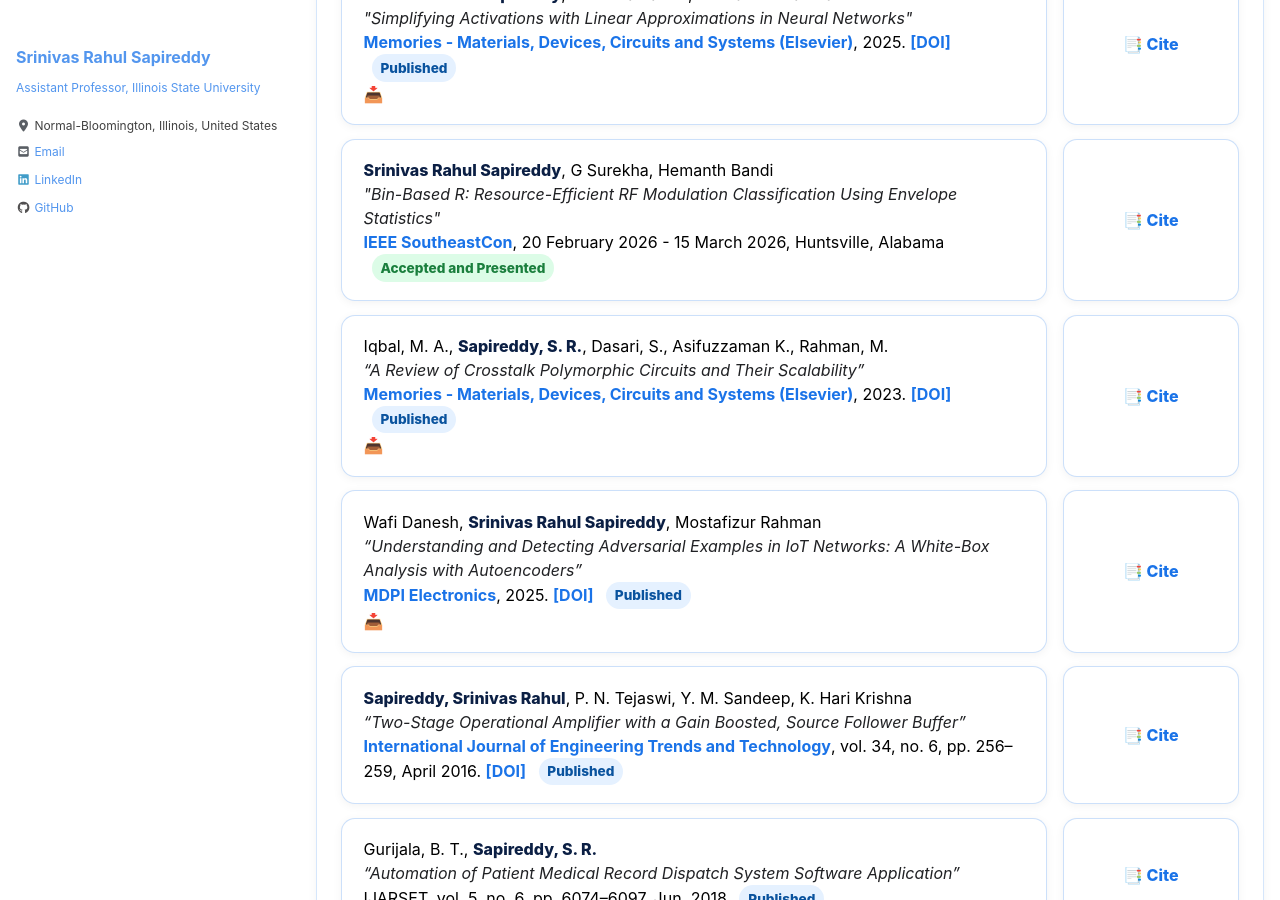
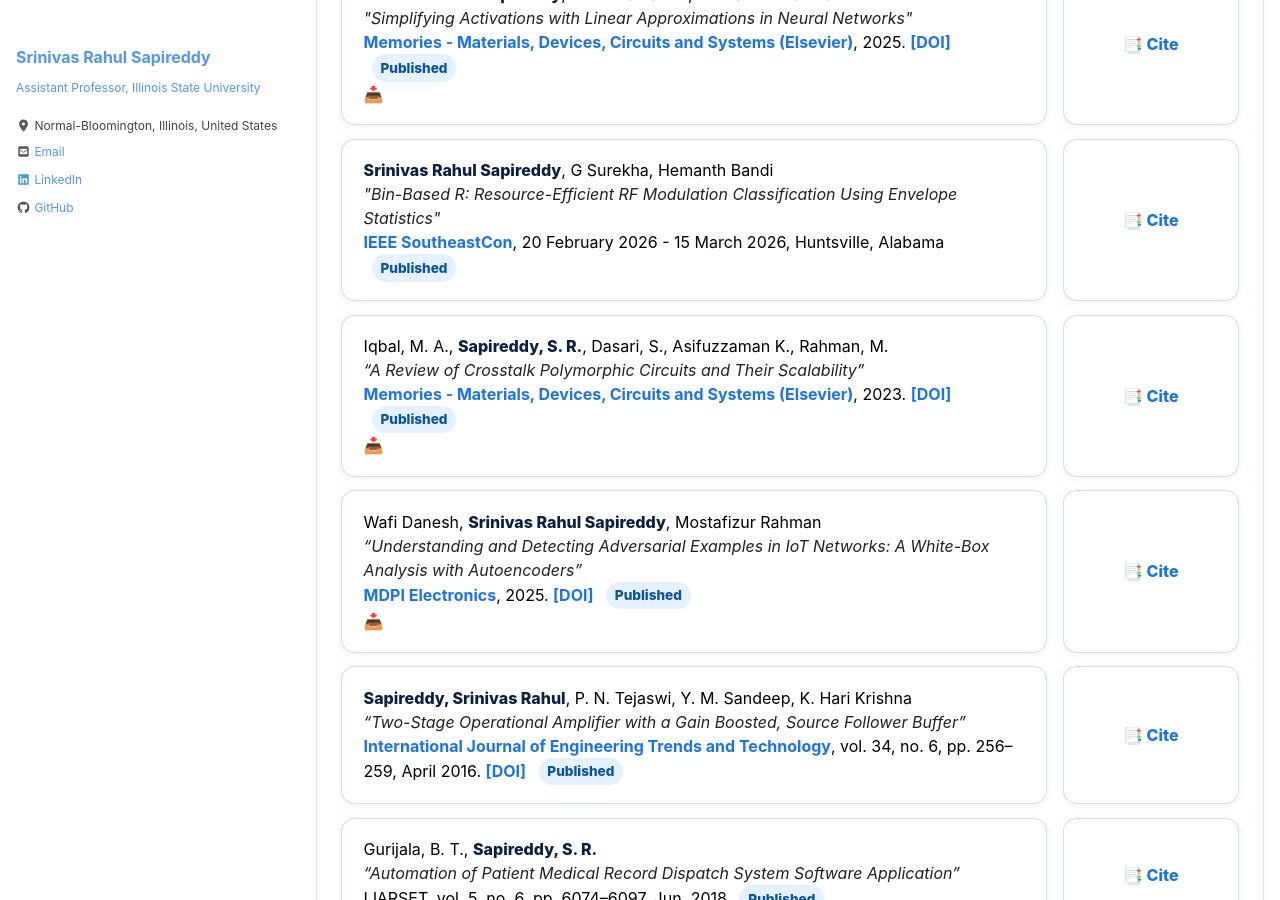
Before and after one commit to srsapireddy/srsapireddy.github.io, a Jekyll site: the page built from _pages/publications.md, in a window 1280 px wide and 900 px high, scrolled down 888 px. Built offline with Jekyll 4.4.1, drawn with Linux system fonts in a browser that asks for light colours; cached includes are drawn as plain includes; nearby versions of some CDN libraries.

Commit message:
Update publications.md

```diff
--- a/_pages/publications.md
+++ b/_pages/publications.md
@@ -328,7 +328,7 @@ function copyCitation(id) {
         <strong>Srinivas Rahul Sapireddy</strong>, G Surekha, Hemanth Bandi<br>
         <em>"Bin-Based R: Resource-Efficient RF Modulation Classification Using Envelope Statistics"</em><br>
         <a href="https://ieeexplore.ieee.org/abstract/document/11476603" target="_blank" rel="noopener">IEEE SoutheastCon</a>, 20 February 2026 - 15 March 2026, Huntsville, Alabama
-        <span class="status accepted">Accepted and Presented</span>
+        <span class="status published">Published</span><br>
       </div>
       <div class="cite-box" onclick="copyCitation('citeP4')">
         📑 Cite
```
